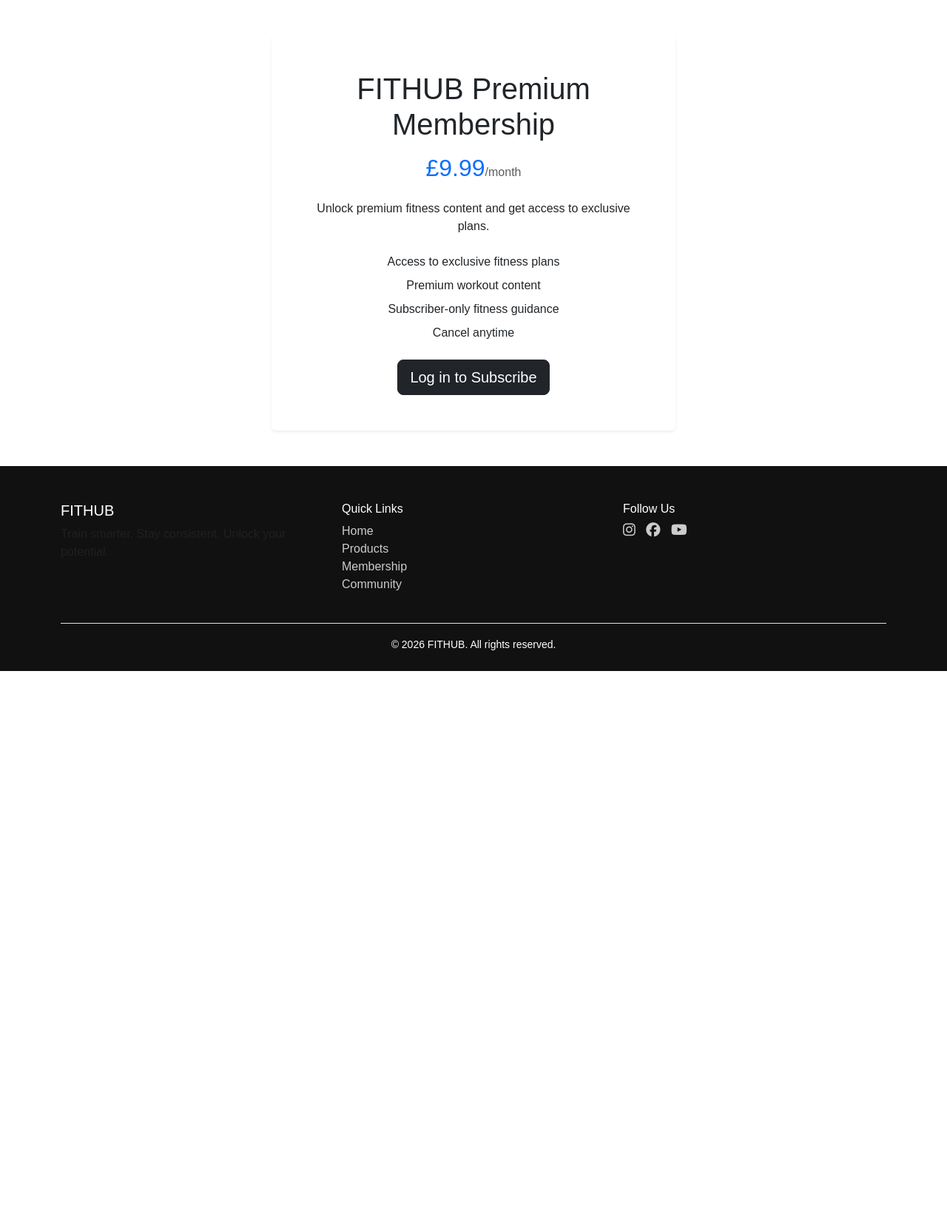
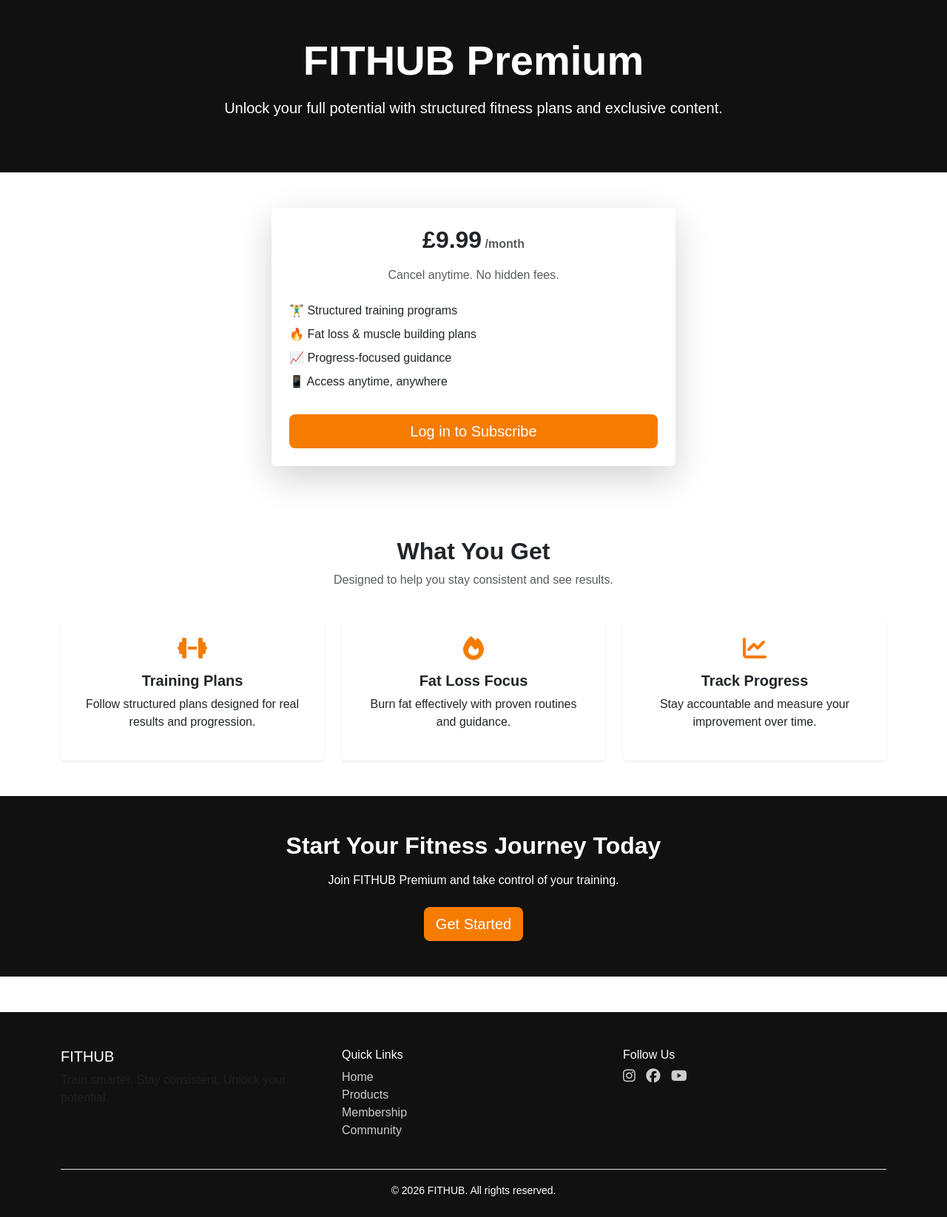
Before and after one commit to Tafari-K/fithub, a Django app: page /checkout/membership/ in a window 1280 px wide. Shown: the part 56-1701 px from the top of the page at 74% size. Before the commit the page ends 963 px from the top, so only its background shows below. Run offline with Django 5.2, Linux system fonts and the light colour scheme; some libraries are stand-ins or nearby versions.

Commit message:
Redesigned membership pricing page with improved layout, benefits section, and call-to-action

```diff
--- a/checkout/templates/checkout/membership_pricing.html
+++ b/checkout/templates/checkout/membership_pricing.html
@@ -1,42 +1,110 @@
 {% extends "base.html" %}
 
 {% block content %}
-<div class="container my-5">
+
+<!-- HERO / INTRO -->
+<section class="bg-dark text-white text-center py-5">
+    <div class="container">
+        <h1 class="display-4 fw-bold mb-3">FITHUB Premium</h1>
+        <p class="lead mb-4">
+            Unlock your full potential with structured fitness plans and exclusive content.
+        </p>
+    </div>
+</section>
+
+<!-- PRICING CARD -->
+<section class="container py-5">
     <div class="row justify-content-center">
-        <div class="col-md-8 col-lg-6">
-            <div class="card shadow-sm border-0 text-center">
-                <div class="card-body p-5">
-                    <h1 class="mb-3">FITHUB Premium Membership</h1>
-                    <h2 class="text-primary mb-4">
-                        £9.99<span class="fs-6 text-muted">/month</span>
-                    </h2>
+        <div class="col-md-6">
 
-                    <p class="mb-4">
-                        Unlock premium fitness content and get access to exclusive plans.
-                    </p>
+            <div class="card shadow-lg border-0 text-center p-4">
 
-                    <ul class="list-unstyled mb-4">
-                        <li class="mb-2"> Access to exclusive fitness plans</li>
-                        <li class="mb-2"> Premium workout content</li>
-                        <li class="mb-2"> Subscriber-only fitness guidance</li>
-                        <li class="mb-2"> Cancel anytime</li>
+                <h2 class="fw-bold mb-3">£9.99<span class="fs-6 text-muted"> /month</span></h2>
+                <p class="text-muted mb-4">Cancel anytime. No hidden fees.</p>
+
+                <ul class="list-unstyled mb-4 text-start">
+                    <li class="mb-2">🏋️‍♂️ Structured training programs</li>
+                    <li class="mb-2">🔥 Fat loss & muscle building plans</li>
+                    <li class="mb-2">📈 Progress-focused guidance</li>
+                    <li class="mb-2">📱 Access anytime, anywhere</li>
                 </ul>
 
                 {% if user.is_authenticated %}
                     <form action="{% url 'create_subscription_checkout' %}" method="POST">
                         {% csrf_token %}
-                            <button type="submit" class="btn btn-dark btn-lg">
+                        <button type="submit" class="btn btn-orange btn-lg w-100">
+                            Start Membership
+                        </button>
+                    </form>
+                {% else %}
+                    <a href="{% url 'account_login' %}" class="btn btn-orange btn-lg w-100">
+                        Log in to Subscribe
+                    </a>
+                {% endif %}
+
+            </div>
+
+        </div>
+    </div>
+</section>
+
+<!-- VALUE SECTION -->
+<section class="container py-5">
+    <div class="row text-center mb-4">
+        <div class="col">
+            <h2 class="fw-bold">What You Get</h2>
+            <p class="text-muted">Designed to help you stay consistent and see results.</p>
+        </div>
+    </div>
+
+    <div class="row g-4">
+
+        <div class="col-md-4">
+            <div class="card h-100 shadow-sm text-center p-4">
+                <i class="fa-solid fa-dumbbell fa-2x mb-3 text-warning"></i>
+                <h3 class="h5 fw-bold">Training Plans</h3>
+                <p>Follow structured plans designed for real results and progression.</p>
+            </div>
+        </div>
+
+        <div class="col-md-4">
+            <div class="card h-100 shadow-sm text-center p-4">
+                <i class="fa-solid fa-fire fa-2x mb-3 text-warning"></i>
+                <h3 class="h5 fw-bold">Fat Loss Focus</h3>
+                <p>Burn fat effectively with proven routines and guidance.</p>
+            </div>
+        </div>
+
+        <div class="col-md-4">
+            <div class="card h-100 shadow-sm text-center p-4">
+                <i class="fa-solid fa-chart-line fa-2x mb-3 text-warning"></i>
+                <h3 class="h5 fw-bold">Track Progress</h3>
+                <p>Stay accountable and measure your improvement over time.</p>
+            </div>
+        </div>
+
+    </div>
+</section>
+
+<!-- FINAL CTA -->
+<section class="bg-dark text-white text-center py-5">
+    <div class="container">
+        <h2 class="fw-bold mb-3">Start Your Fitness Journey Today</h2>
+        <p class="mb-4">Join FITHUB Premium and take control of your training.</p>
+
+        {% if user.is_authenticated %}
+            <form action="{% url 'create_subscription_checkout' %}" method="POST">
+                {% csrf_token %}
+                <button type="submit" class="btn btn-orange btn-lg">
                     Subscribe Now
                 </button>
             </form>
         {% else %}
-                        <a href="{% url 'account_login' %}" class="btn btn-dark btn-lg">
-                            Log in to Subscribe
+            <a href="{% url 'account_login' %}" class="btn btn-orange btn-lg">
+                Get Started
             </a>
         {% endif %}
     </div>
-            </div>
-        </div>
-    </div>
-</div>
+</section>
+
 {% endblock %}
```
Lines whose indentation alone changed are shown as unchanged.
